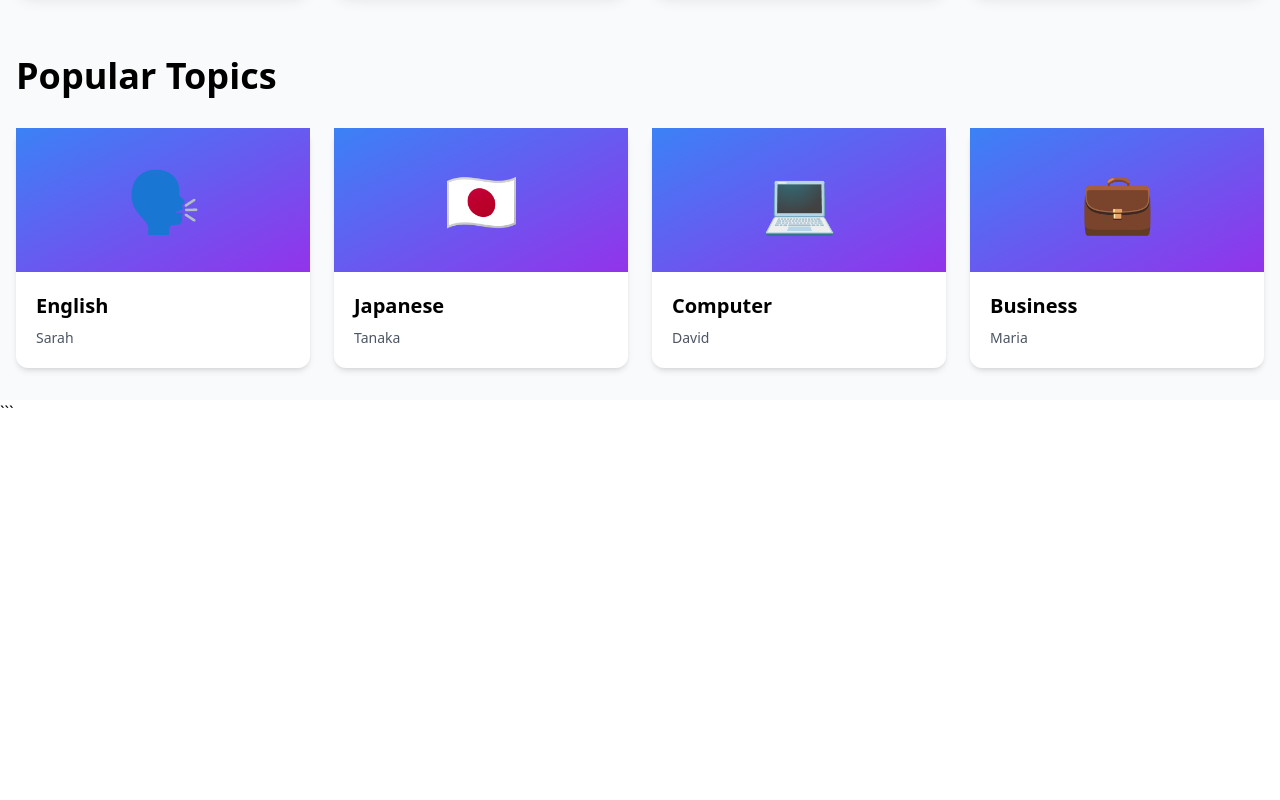
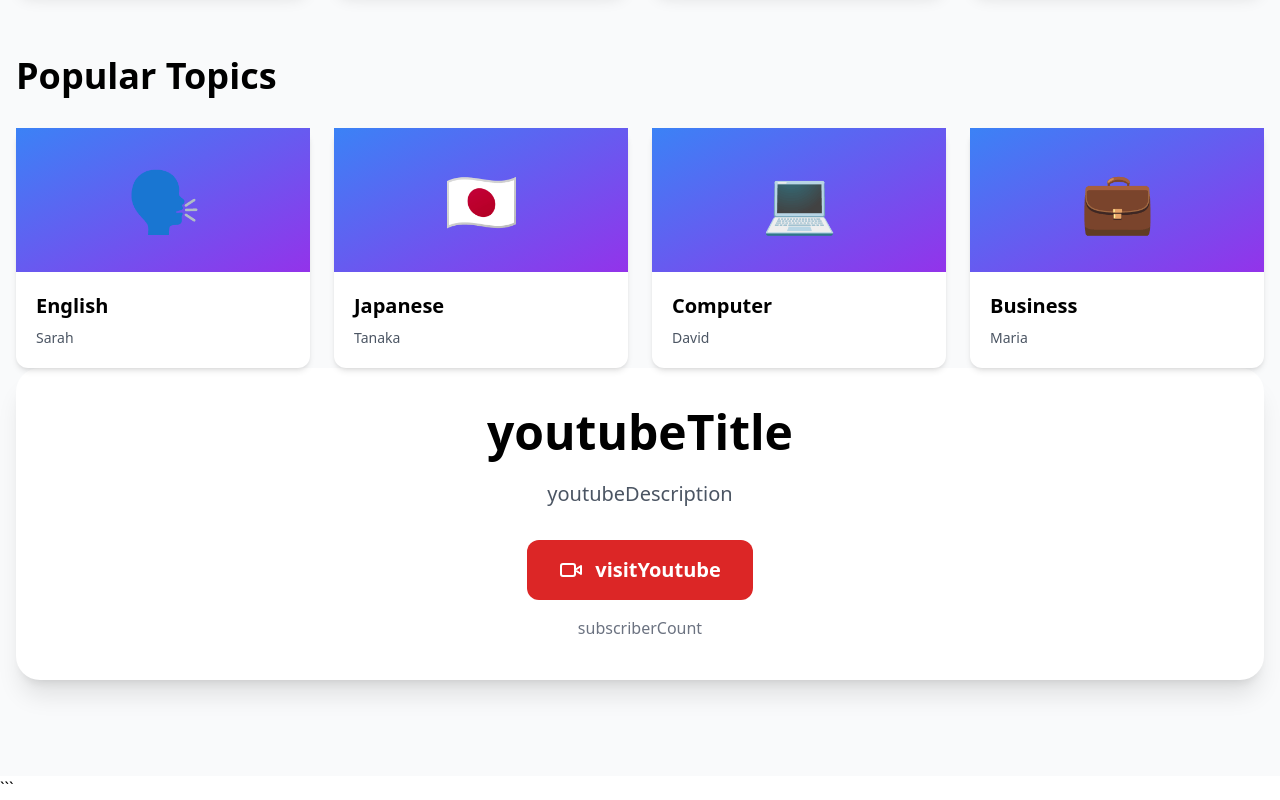
Before and after one commit to Vanngek/cambodia-education-platform, a React (Vite) app: page / in a window 1280 px wide. Shown: the part 836-1636 px from the top of the page. Before the commit the page ends 1260 px from the top, so only its background shows below. Built offline with nearby package versions, Linux system fonts and the light colour scheme.

Commit message:
Update App.jsx

```diff
--- a/App.jsx
+++ b/App.jsx
@@ -184,7 +184,21 @@ const EduPlatform = () => {
             </div>
           </div>
         )}
-
+        {/* YouTube Channel Section */}
+<div className="bg-white p-10 rounded-3xl shadow-xl mb-16 text-center">
+  <h2 className="text-5xl font-bold mb-6">{getText('youtubeTitle')}</h2>
+  <p className="text-xl mb-8 text-gray-600">{getText('youtubeDescription')}</p>
+  <a
+    href="https://www.youtube.com/@vanngekli374"
+    target="_blank"
+    rel="noopener noreferrer"
+    className="inline-flex items-center gap-3 bg-red-600 text-white px-8 py-4 rounded-xl hover:bg-red-700 transition text-xl font-bold"
+  >
+    <Video className="w-6 h-6" />
+    {getText('visitYoutube')}
+  </a>
+  <p className="mt-4 text-gray-500">{getText('subscriberCount')}</p>
+</div>
         {currentPage === 'courses' && (
           <div>
             <h1 className="text-5xl font-bold mb-10">{getText('courses')}</h1>
```
